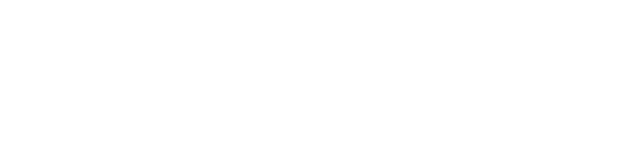
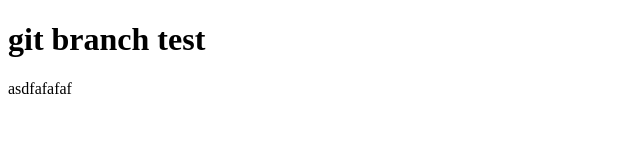
Before and after one commit to SalihaKamci/git-branch, a plain HTML site: page index.html in a window 1280 px wide. Shown: the whole page, without its empty margins (0-640 px from the left). Drawn offline with Linux system fonts and the light colour scheme.

Commit message:
modified

```diff
--- a/index.html
+++ b/index.html
@@ -6,6 +6,7 @@
     <title>test</title>
    </head>
    <body>
-
+    <h1> git branch test</h1>
+    <p>asdfafafaf</p>
    </body>
    </html>
```
